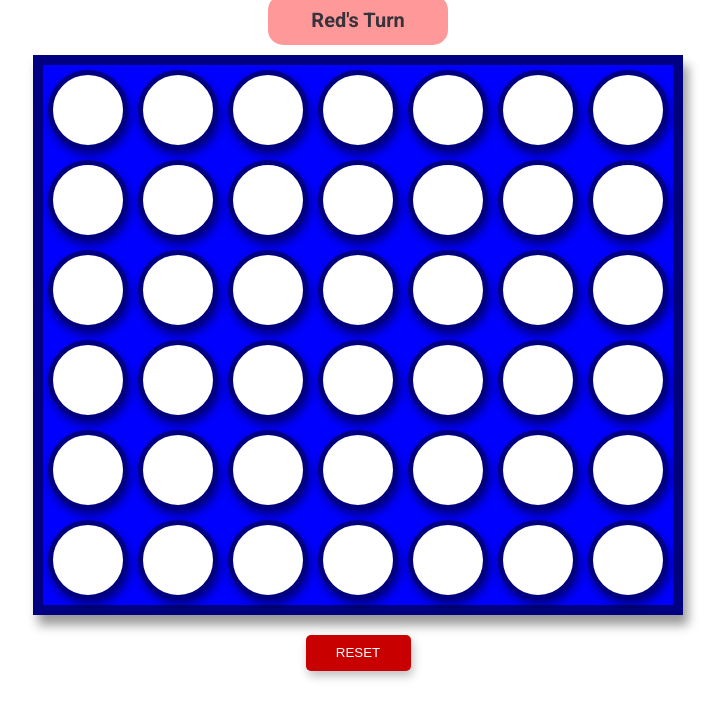
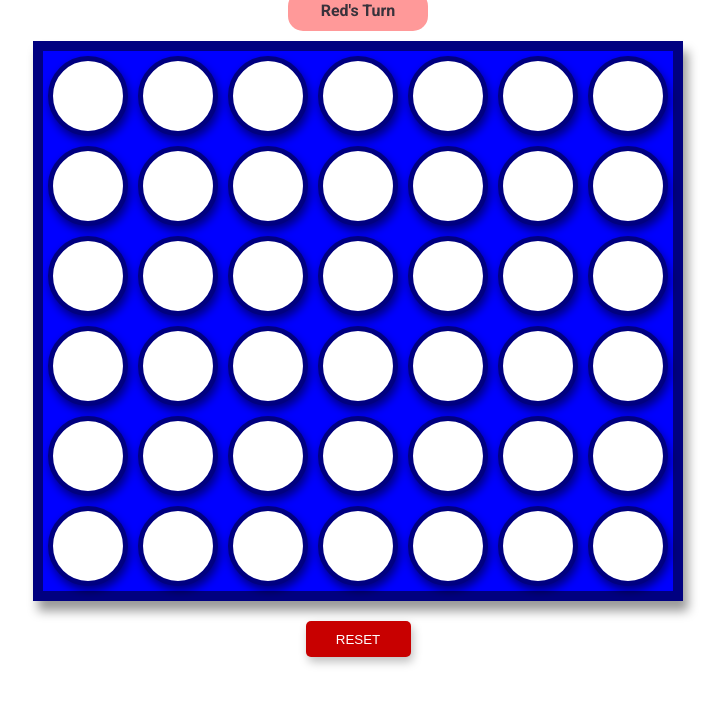
Before and after one commit to ligsnf/connect-four, a plain HTML site: page index.html in a window 1280 px wide. Shown: the part 86-800 px from the top of the page, without its empty margins (282-1007 px from the left). Drawn offline with Linux system fonts and the light colour scheme.

Commit message:
reduce status size

```diff
--- a/index.css
+++ b/index.css
@@ -13,7 +13,7 @@ h1{
 }
 
 h2 {
-    font-size: 20px;
+    font-size: 16px;
     font-weight: 700;
     color: #071924;
     opacity: 0.8;
@@ -24,9 +24,9 @@ h2 {
     margin-right: auto;
     margin-bottom: 10px;
     text-align: center;
-    width: 180px;
-    line-height: 50px;
-    height: 50px;
+    width: 140px;
+    line-height: 40px;
+    height: 40px;
     border-radius: 15px;
 }
 
```
